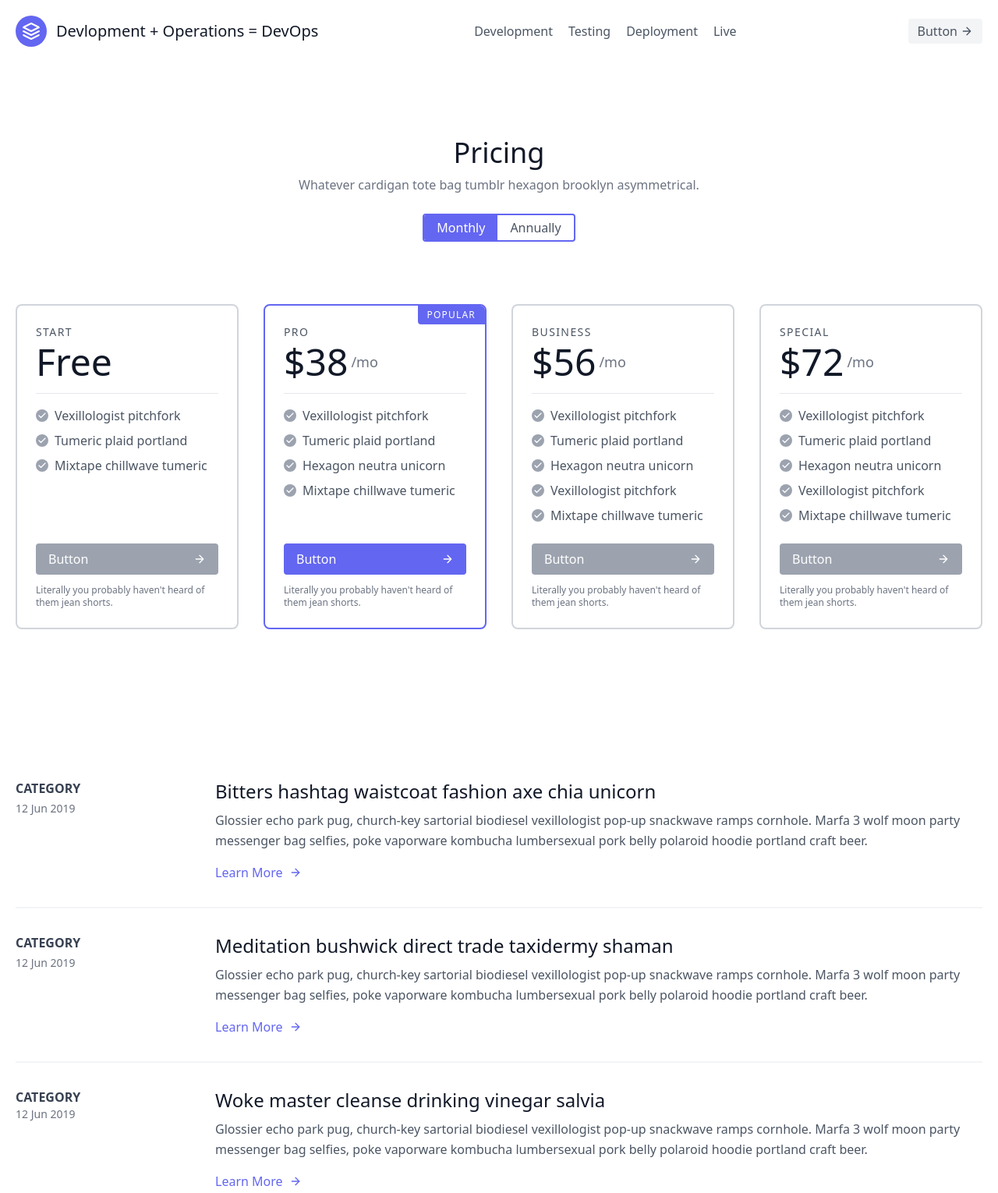
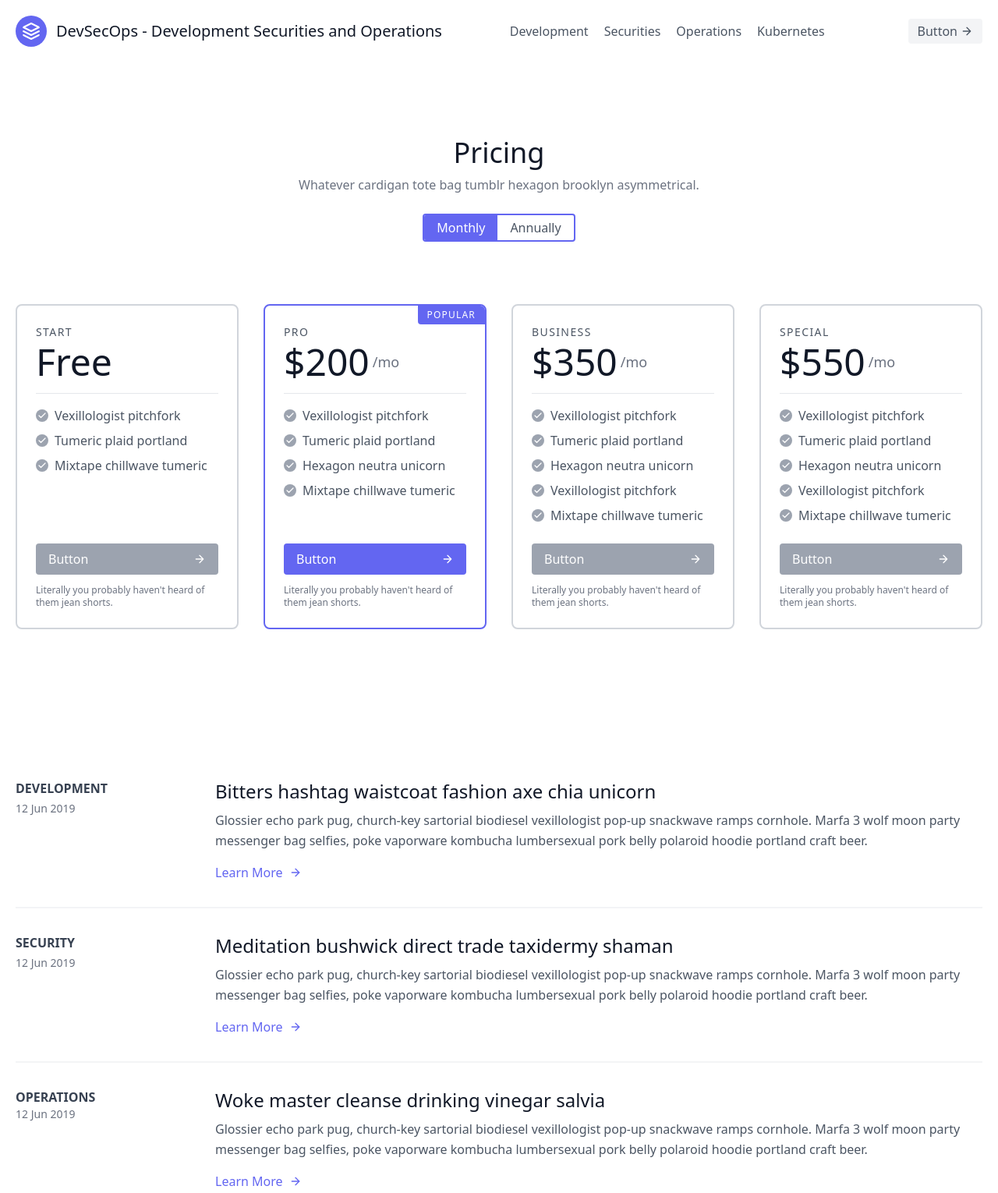
Before and after one commit to dhruvdeepak/SampleWebsite, a plain HTML site: page index.html in a window 1280 px wide. Shown: the top 1530 px of the page at 78% size. Drawn offline with nearby package versions, Linux system fonts and the light colour scheme.

Commit message:
Few makeover done to the content side.

```diff
--- a/index.html
+++ b/index.html
@@ -6,7 +6,7 @@
     <meta http-equiv="X-UA-Compatible" content="IE=edge">
     <meta name="viewport" content="width=device-width, initial-scale=1.0">
     <link href="https://unpkg.com/tailwindcss@^2/dist/tailwind.min.css" rel="stylesheet">
-    <title>DevOps - Dev01</title>
+    <title>DevOps - Makeover</title>
 </head>
 <body>
     <header class="text-gray-600 body-font">
@@ -17,13 +17,13 @@
                     viewBox="0 0 24 24">
                     <path d="M12 2L2 7l10 5 10-5-10-5zM2 17l10 5 10-5M2 12l10 5 10-5"></path>
                 </svg>
-                <span class="ml-3 text-xl">Devlopment + Operations = DevOps</span>
+                <span class="ml-3 text-xl">DevSecOps - Development Securities and Operations</span>
             </a>
             <nav class="md:ml-auto md:mr-auto flex flex-wrap items-center text-base justify-center">
                 <a class="mr-5 hover:text-gray-900">Development </a>
-                <a class="mr-5 hover:text-gray-900">Testing </a>
-                <a class="mr-5 hover:text-gray-900">Deployment </a>
-                <a class="mr-5 hover:text-gray-900">Live </a>
+                <a class="mr-5 hover:text-gray-900">Securities </a>
+                <a class="mr-5 hover:text-gray-900">Operations </a>
+                <a class="mr-5 hover:text-gray-900">Kubernetes </a>
             </nav>
             <button
                 class="inline-flex items-center bg-gray-100 border-0 py-1 px-3 focus:outline-none hover:bg-gray-200 rounded text-base mt-4 md:mt-0">Button
@@ -99,7 +99,7 @@
                         <h2 class="text-sm tracking-widest title-font mb-1 font-medium">PRO</h2>
                         <h1
                             class="text-5xl text-gray-900 leading-none flex items-center pb-4 mb-4 border-b border-gray-200">
-                            <span>$38</span>
+                            <span>$200</span>
                             <span class="text-lg ml-1 font-normal text-gray-500">/mo</span>
                         </h1>
                         <p class="flex items-center text-gray-600 mb-2">
@@ -154,7 +154,7 @@
                         <h2 class="text-sm tracking-widest title-font mb-1 font-medium">BUSINESS</h2>
                         <h1
                             class="text-5xl text-gray-900 leading-none flex items-center pb-4 mb-4 border-b border-gray-200">
-                            <span>$56</span>
+                            <span>$350</span>
                             <span class="text-lg ml-1 font-normal text-gray-500">/mo</span>
                         </h1>
                         <p class="flex items-center text-gray-600 mb-2">
@@ -218,7 +218,7 @@
                         <h2 class="text-sm tracking-widest title-font mb-1 font-medium">SPECIAL</h2>
                         <h1
                             class="text-5xl text-gray-900 leading-none flex items-center pb-4 mb-4 border-b border-gray-200">
-                            <span>$72</span>
+                            <span>$550</span>
                             <span class="text-lg ml-1 font-normal text-gray-500">/mo</span>
                         </h1>
                         <p class="flex items-center text-gray-600 mb-2">
@@ -288,7 +288,7 @@
             <div class="-my-8 divide-y-2 divide-gray-100">
                 <div class="py-8 flex flex-wrap md:flex-nowrap">
                     <div class="md:w-64 md:mb-0 mb-6 flex-shrink-0 flex flex-col">
-                        <span class="font-semibold title-font text-gray-700">CATEGORY</span>
+                        <span class="font-semibold title-font text-gray-700">DEVELOPMENT</span>
                         <span class="mt-1 text-gray-500 text-sm">12 Jun 2019</span>
                     </div>
                     <div class="md:flex-grow">
@@ -308,7 +308,7 @@
                 </div>
                 <div class="py-8 flex flex-wrap md:flex-nowrap">
                     <div class="md:w-64 md:mb-0 mb-6 flex-shrink-0 flex flex-col">
-                        <span class="font-semibold title-font text-gray-700">CATEGORY</span>
+                        <span class="font-semibold title-font text-gray-700">SECURITY</span>
                         <span class="mt-1 text-gray-500 text-sm">12 Jun 2019</span>
                     </div>
                     <div class="md:flex-grow">
@@ -328,7 +328,7 @@
                 </div>
                 <div class="py-8 flex flex-wrap md:flex-nowrap">
                     <div class="md:w-64 md:mb-0 mb-6 flex-shrink-0 flex flex-col">
-                        <span class="font-semibold title-font text-gray-700">CATEGORY</span>
+                        <span class="font-semibold title-font text-gray-700">OPERATIONS</span>
                         <span class="text-sm text-gray-500">12 Jun 2019</span>
                     </div>
                     <div class="md:flex-grow">
@@ -367,7 +367,7 @@
                             class="w-16 h-16 bg-gray-100 object-cover object-center flex-shrink-0 rounded-full mr-4"
                             src="https://dummyimage.com/80x80">
                         <div class="flex-grow">
-                            <h2 class="text-gray-900 title-font font-medium">Holden Caulfield</h2>
+                            <h2 class="text-gray-900 title-font font-medium">DEEPAK SAHARIA</h2>
                             <p class="text-gray-500">UI Designer</p>
                         </div>
                     </div>
```
